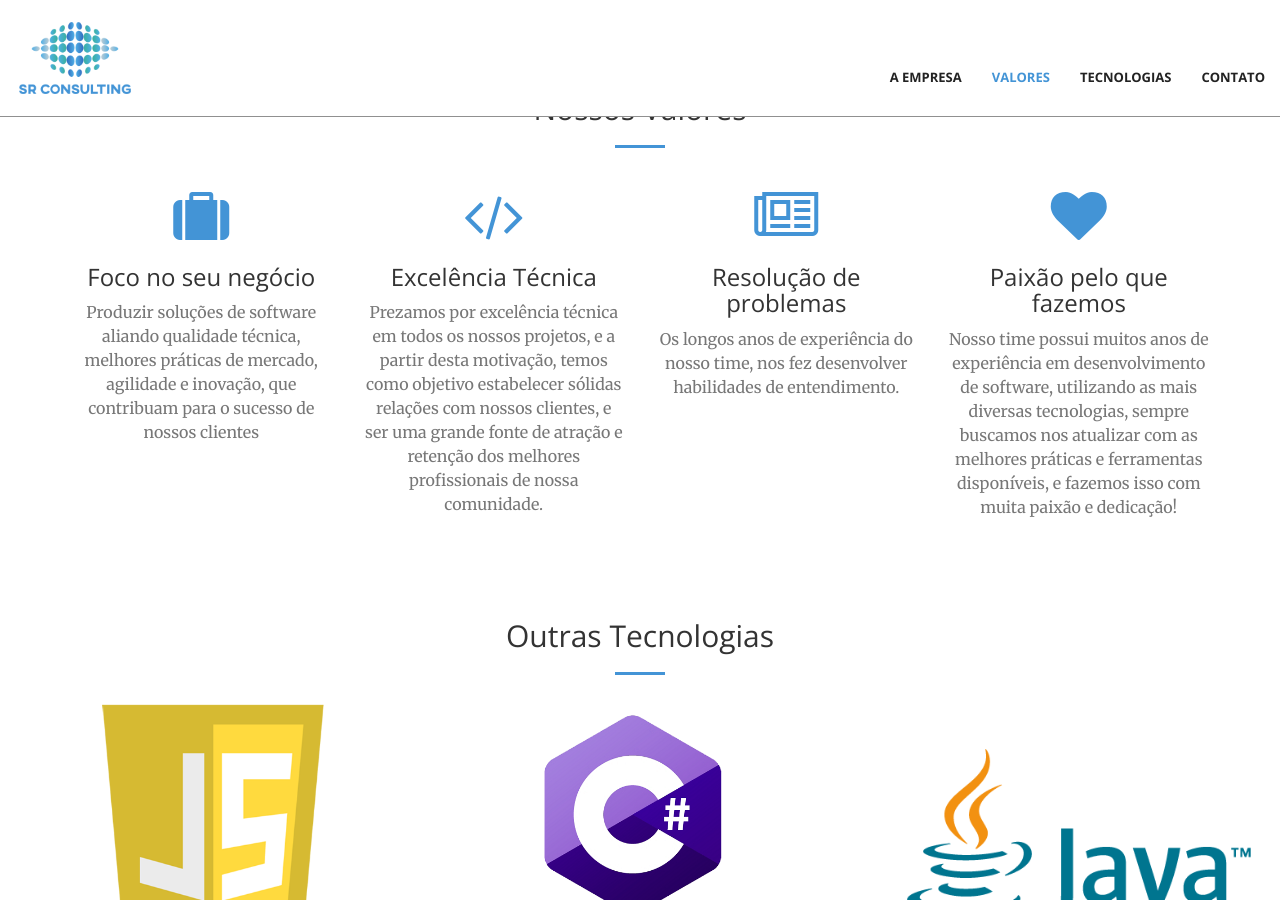
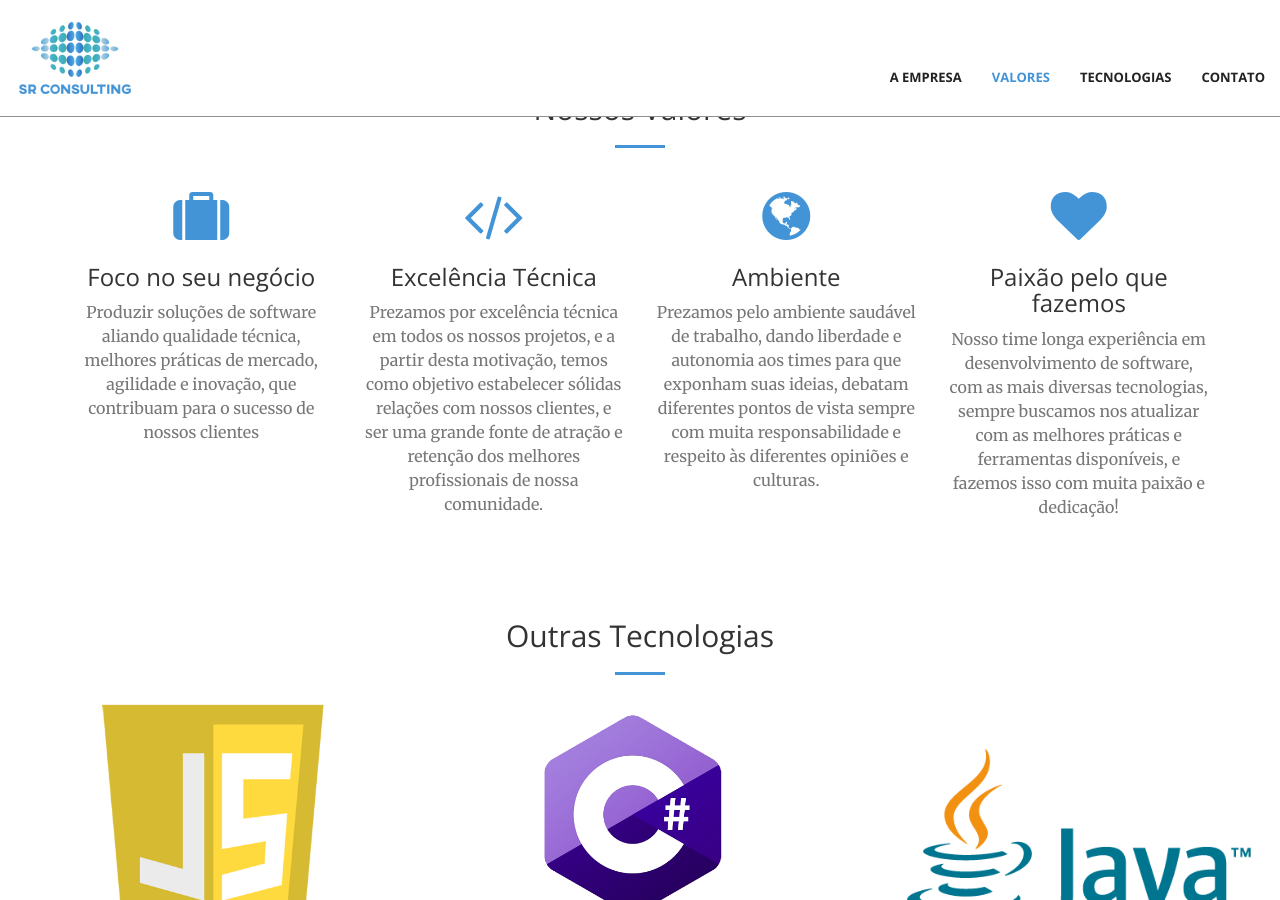
Before and after one commit to srconsulting/srconsulting.github.io, a Jekyll site: the page built from index.html, in a window 1280 px wide and 900 px high, scrolled down 1348 px. Built offline with Jekyll 4.4.1, drawn with Linux system fonts in a browser that asks for light colours.

Commit message:
atualização conteudo pagina valores e contato

```diff
--- a/_config.yml
+++ b/_config.yml
@@ -7,6 +7,7 @@
 
 twitter_username: _srconsulting
 github_username:
+whatsapp: (51) 99999-9999
 
 # Build settings
 markdown: kramdown
--- a/_includes/contact.html
+++ b/_includes/contact.html
@@ -20,8 +20,8 @@
         </div>
         <div class="col-lg-2 col-lg-offset-1 text-center">
             <a href="https://github.com/{{ site.github_username }}">
-            <i class="fa fa-github fa-3x wow bounceIn" data-wow-delay=".1s"></i>
-                <p>{{ site.github_username }}</p>
+            <i class="fa fa-whatsapp fa-3x wow bounceIn" data-wow-delay=".1s"></i>
+                <p>{{ site.whatsapp }}</p>
             </a>
         </div>
 
--- a/_includes/services.html
+++ b/_includes/services.html
@@ -27,16 +27,17 @@
             </div>
             <div class="col-lg-3 col-md-6 text-center">
                 <div class="service-box">
-                    <i class="fa fa-4x fa-newspaper-o wow bounceIn text-primary" data-wow-delay=".2s"></i>
-                    <h3>Resolução de problemas</h3>
-                    <p class="text-muted">Os longos anos de experiência do nosso time, nos fez desenvolver habilidades de entendimento.</p>
+                    <i class="fa fa-4x fa-globe wow bounceIn text-primary" data-wow-delay=".2s"></i>
+                    <h3>Ambiente</h3>
+                    <p class="text-muted">Prezamos pelo ambiente saudável de trabalho, dando liberdade e autonomia aos times para que exponham suas ideias,
+                        debatam diferentes pontos de vista sempre com muita responsabilidade e respeito às diferentes opiniões e culturas.</p>
                 </div>
             </div>
             <div class="col-lg-3 col-md-6 text-center">
                 <div class="service-box">
                     <i class="fa fa-4x fa-heart wow bounceIn text-primary" data-wow-delay=".3s"></i>
                     <h3>Paixão pelo que fazemos</h3>
-                    <p class="text-muted">Nosso time possui muitos anos de experiência em desenvolvimento de software, utilizando as mais diversas tecnologias,
+                    <p class="text-muted">Nosso time longa experiência em desenvolvimento de software, com as mais diversas tecnologias,
                         sempre buscamos nos atualizar com as melhores práticas e ferramentas disponíveis, e fazemos isso com muita paixão e dedicação!</p>
                 </div>
             </div>
```
Also changed, not shown: 2 other files.
